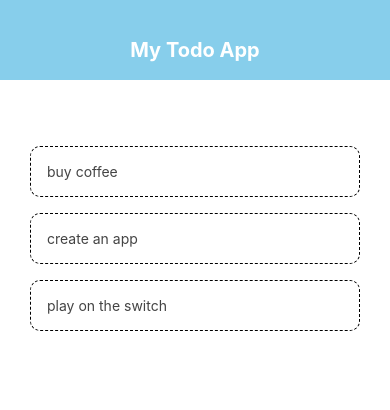
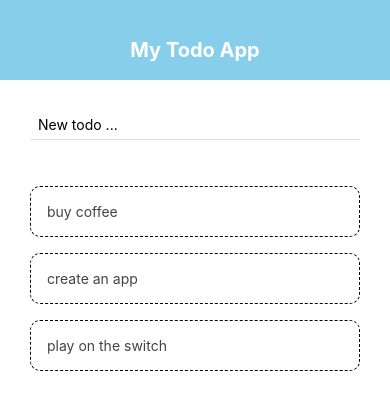
Before and after one commit to rifkan-py/react-native-crud, a React Native app: screen / in a window 390 px wide. Shown: the top 410 px of the page. Built offline with nearby package versions, Linux system fonts and the light colour scheme.

Commit message:
added basic form

```diff
--- a/App.js
+++ b/App.js
@@ -2,6 +2,7 @@ import { useState } from "react";
 import { FlatList, StyleSheet, Text, View } from "react-native";
 import Header from "./components/Header";
 import TodoItem from "./components/TodoItem";
+import AddTodo from "./components/AddTodo";
 
 export default function App() {
   const [todoList, setTodoList] = useState([
@@ -20,7 +21,7 @@ export default function App() {
     <View style={styles.container}>
       <Header />
       <View style={styles.content}>
-        {/* todo form */}
+        <AddTodo />
         <View style={styles.list}>
           <FlatList
             data={todoList}
--- /dev/null
+++ b/components/AddTodo.jsx
@@ -0,0 +1,32 @@
+import { useState } from "react";
+import { StyleSheet, TextInput, View } from "react-native";
+
+const AddTodo = () => {
+  const [text, setText] = useState("");
+
+  const changeHandler = (val) => {
+    setText(val);
+  };
+
+  return (
+    <View>
+      <TextInput
+        style={styles.input}
+        placeholder="New todo ..."
+        onChangeText={changeHandler}
+      />
+    </View>
+  );
+};
+
+const styles = StyleSheet.create({
+  input: {
+    marginBottom: 10,
+    paddingHorizontal: 8,
+    paddingVertical: 6,
+    borderBottomWidth: 1,
+    borderBottomColor: "#ddd",
+  },
+});
+
+export default AddTodo;
```
